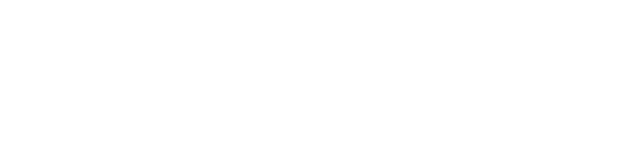
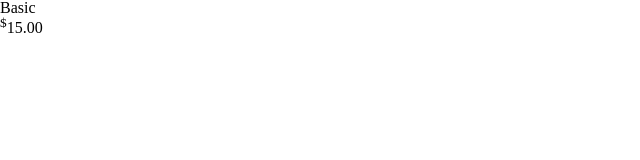
Before and after one commit to InjamulCSE15/Price-Card, a plain HTML site: page index.html in a window 1280 px wide. Shown: the whole page, without its empty margins (0-640 px from the left). Drawn offline with Linux system fonts and the light colour scheme.

Commit message:
Remove sup tag from reset css

```diff
--- a/index.html
+++ b/index.html
@@ -11,6 +11,13 @@
     <link rel="stylesheet" href="style.css">
 </head>
 <body>
-
+    <section class="container">
+        <div class="card">
+            <div class="details">
+                <p class="package">Basic</p>
+                <p class="price"><sup>$</sup>15.00</p>
+            </div>
+        </div>
+    </section>
 </body>
 </html>
--- a/reset.css
+++ b/reset.css
@@ -4,7 +4,7 @@ html, body, div, span, applet, object, iframe,
 h1, h2, h3, h4, h5, h6, p, blockquote, pre,
 a, abbr, acronym, address, big, cite, code,
 del, dfn, em, img, ins, kbd, q, s, samp,
-small, strike, strong, sub, sup, tt, var,
+small, strike, strong, sub, tt, var,
 b, u, i, center,
 dl, dt, dd, ol, ul, li,
 fieldset, form, label, legend,
```
Also changed, not shown: 1 other file.
